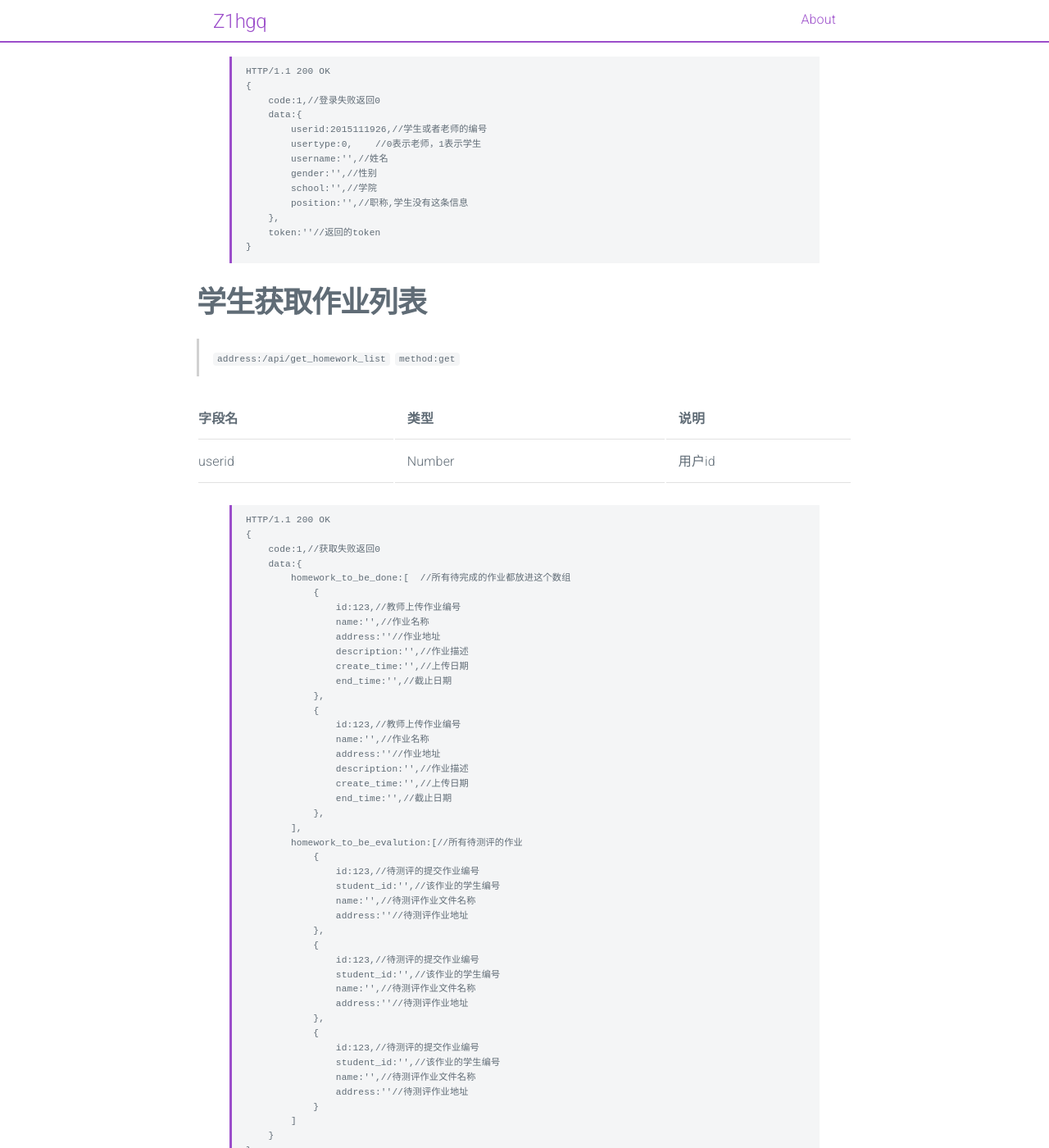
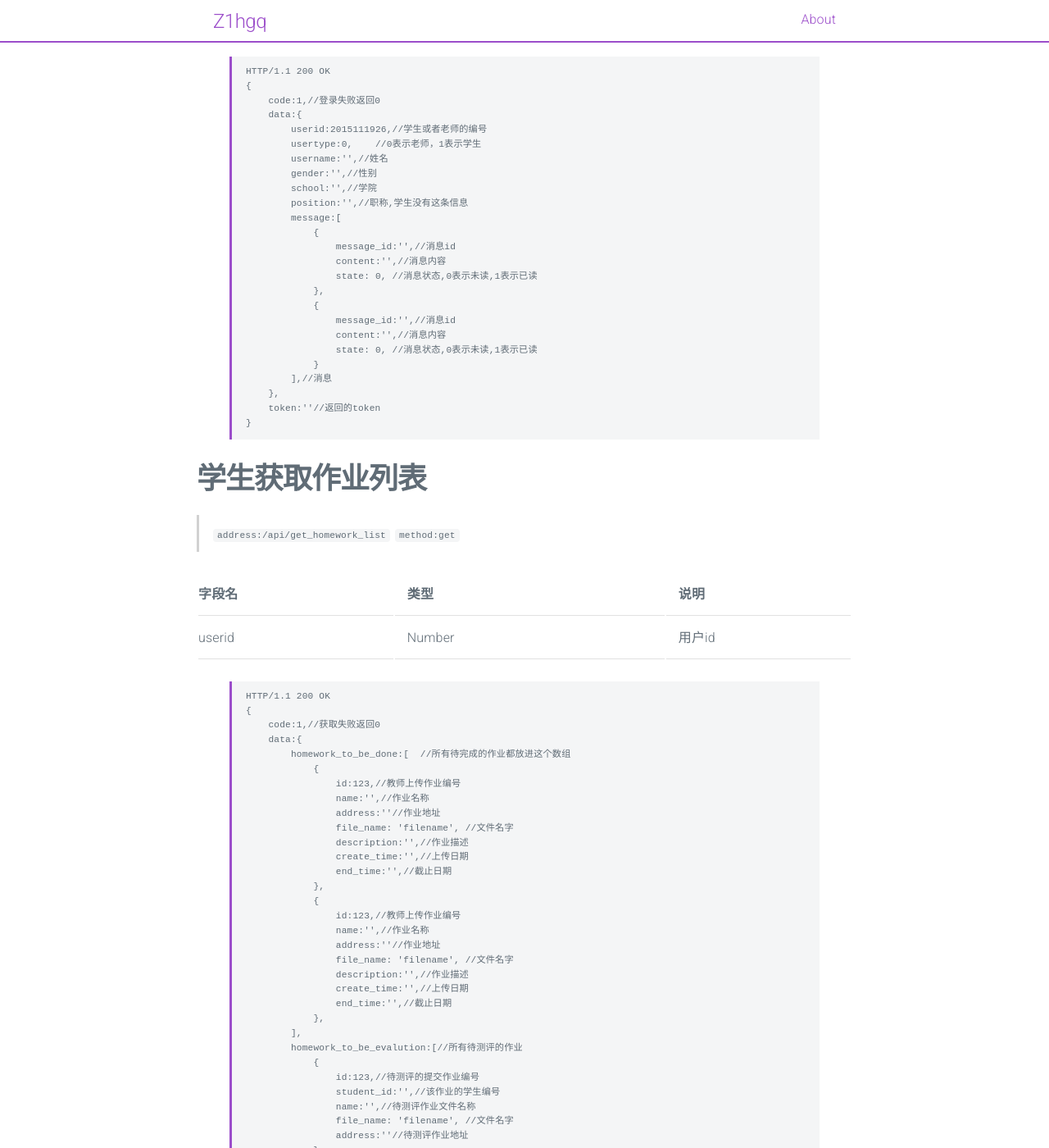
Before and after one commit to Z1hgq/Z1hgq.github.io, a Jekyll site: the page built from _posts/2019-03-13-Student-homework-evalution-system-api.md, in a window 1280 px wide and 1400 px high, scrolled down 516 px. Shown: the whole window at 82% size. Built offline with Jekyll 4.4.1, drawn with Linux system fonts in a browser that asks for light colours; some of the changed text lies outside the part shown.

Commit message:
api update

```diff
--- a/_posts/2019-03-13-Student-homework-evalution-system-api.md
+++ b/_posts/2019-03-13-Student-homework-evalution-system-api.md
@@ -23,6 +23,18 @@ HTTP/1.1 200 OK
         gender:'',//性别
         school:'',//学院
         position:'',//职称,学生没有这条信息
+        message:[
+            {
+                message_id:'',//消息id
+                content:'',//消息内容
+                state: 0, //消息状态,0表示未读,1表示已读
+            },
+            {
+                message_id:'',//消息id
+                content:'',//消息内容
+                state: 0, //消息状态,0表示未读,1表示已读
+            }
+        ],//消息
     },
     token:''//返回的token
 }
@@ -46,6 +58,7 @@ HTTP/1.1 200 OK
                 id:123,//教师上传作业编号
                 name:'',//作业名称
                 address:''//作业地址
+                file_name: 'filename', //文件名字
                 description:'',//作业描述
                 create_time:'',//上传日期
                 end_time:'',//截止日期
@@ -54,6 +67,7 @@ HTTP/1.1 200 OK
                 id:123,//教师上传作业编号
                 name:'',//作业名称
                 address:''//作业地址
+                file_name: 'filename', //文件名字
                 description:'',//作业描述
                 create_time:'',//上传日期
                 end_time:'',//截止日期
@@ -64,18 +78,21 @@ HTTP/1.1 200 OK
                 id:123,//待测评的提交作业编号
                 student_id:'',//该作业的学生编号
                 name:'',//待测评作业文件名称
+                file_name: 'filename', //文件名字
                 address:''//待测评作业地址
             },
             {
                 id:123,//待测评的提交作业编号
                 student_id:'',//该作业的学生编号
                 name:'',//待测评作业文件名称
+                file_name: 'filename', //文件名字
                 address:''//待测评作业地址
             },
             {
                 id:123,//待测评的提交作业编号
                 student_id:'',//该作业的学生编号
                 name:'',//待测评作业文件名称
+                file_name: 'filename', //文件名字
                 address:''//待测评作业地址
             }
         ]
@@ -126,6 +143,7 @@ HTTP/1.1 200 OK
                         stu_id:'',//学生编号
                         score:'',//得分
                         address:'',//作业地址
+                        file_name: 'filename', //文件名字
                         evaluted:[]//三个评分人
                     },
                     {
@@ -134,6 +152,7 @@ HTTP/1.1 200 OK
                         stu_id:'',//学生编号
                         score:'',//得分
                         address:'',//作业地址
+                        file_name: 'filename', //文件名字
                         evaluted:[]//三个评分人
                     },
                 ]
@@ -149,6 +168,7 @@ HTTP/1.1 200 OK
                         stu_name:'',//学生名字
                         stu_id:'',//学生编号
                         address:'',//作业地址
+                        file_name: 'filename', //文件名字
                         evaluted:'',//有恶意评价的学生的姓名
                         evaluted_id:''//有恶意评价的学生的编号
                     },
@@ -157,6 +177,7 @@ HTTP/1.1 200 OK
                         stu_name:'',//学生名字
                         stu_id:'',//学生编号
                         address:'',//作业地址
+                        file_name: 'filename', //文件名字
                         evaluted:'',//有恶意评价的学生的姓名
                         evaluted_id:''//有恶意评价的学生的编号
                     },
@@ -200,7 +221,8 @@ HTTP/1.1 200 OK
 {
     code:1,//上传失败返回0
     data:{
-        address:''//作业地址
+        address:'',//作业地址
+        file_name: 'filename', //文件名字
     }
 }
 {% endhighlight %}
```
